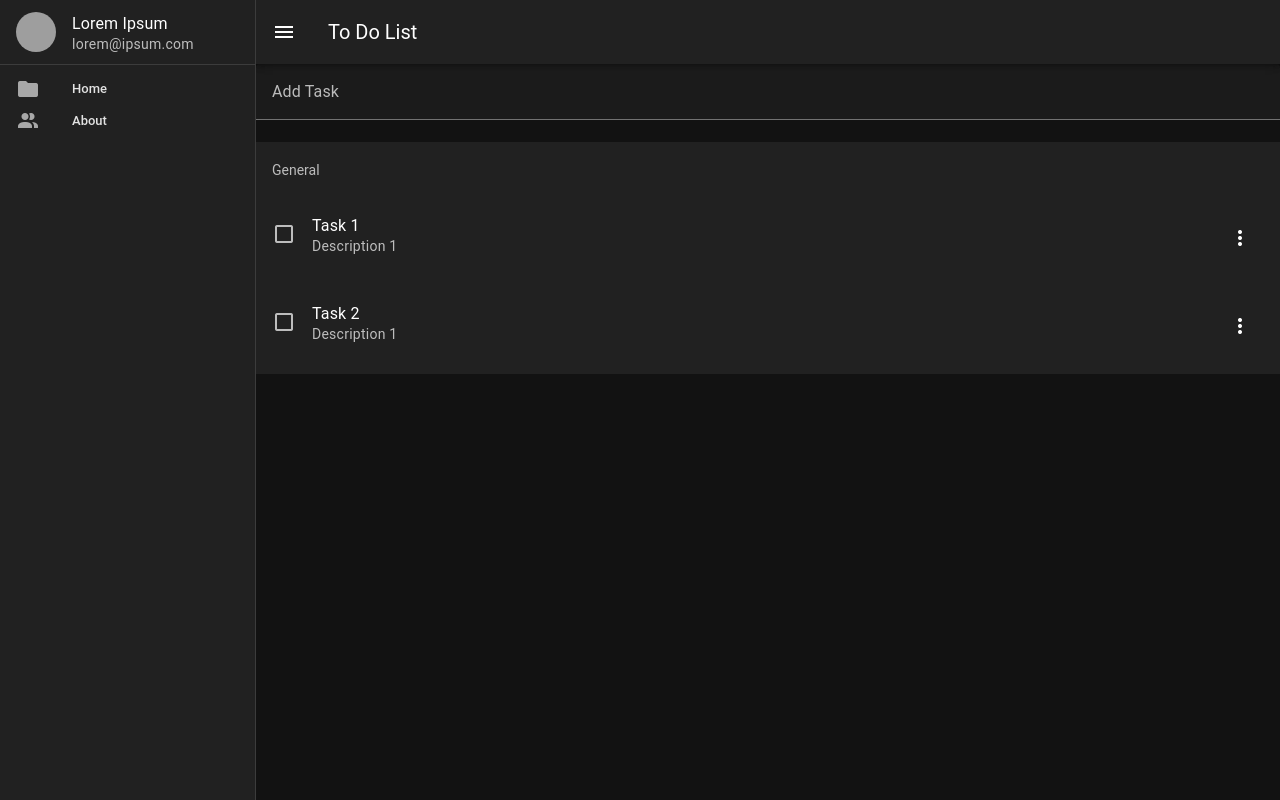
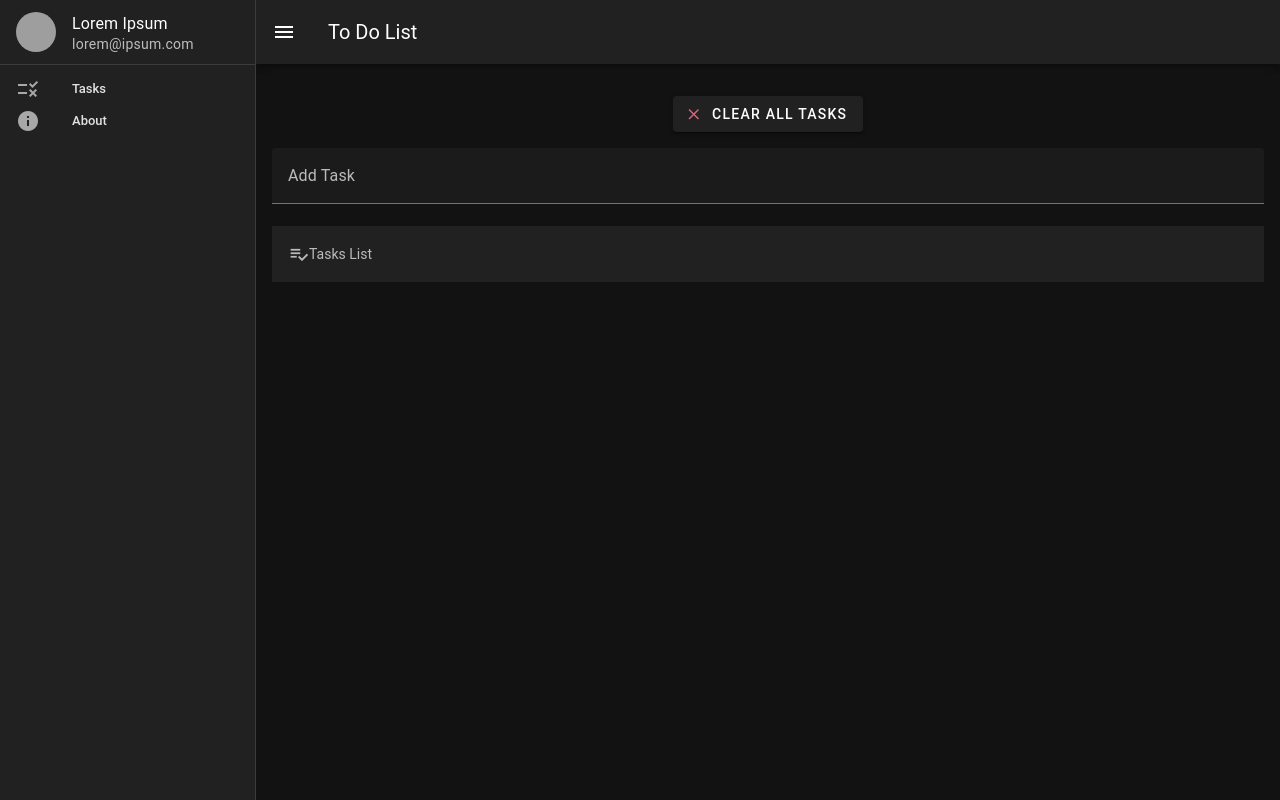
Before and after one commit to WesleyWir/todo-vuetify-3, a Vue app: page / in a window 1280 px wide. Built offline with nearby package versions, Linux system fonts and the light colour scheme; grey boxes are pictures that could not be loaded.

Commit message:
ended and added clear all tasks button

```diff
--- a/index.html
+++ b/index.html
@@ -5,7 +5,7 @@
   <meta charset="UTF-8" />
   <link rel="icon" href="/favicon.ico" />
   <meta name="viewport" content="width=device-width, initial-scale=1.0" />
-  <title>Welcome to Vuetify 3</title>
+  <title>Todo List Vuetify 3</title>
 </head>
 
 <body>
--- /dev/null
+++ b/src/components/ClearTasks.vue
@@ -0,0 +1,39 @@
+<template>
+  <div class="text-center pa-4">
+    <v-dialog v-model="dialog" max-width="400" persistent>
+      <template v-slot:activator="{ props: activatorProps }">
+        <v-btn v-bind="activatorProps">
+          <template v-slot:prepend>
+            <v-icon color="error">mdi-close</v-icon>
+          </template>
+          Clear All Tasks
+        </v-btn>
+      </template>
+
+      <v-card
+        prepend-icon="mdi-trash-can"
+        title="Do you want clear all tasks?"
+      >
+        <template v-slot:actions>
+          <v-spacer></v-spacer>
+
+          <v-btn @click="dialog = false"> No </v-btn>
+
+          <v-btn @click="clearAllTasks"> Yes </v-btn>
+        </template>
+      </v-card>
+    </v-dialog>
+  </div>
+</template>
+
+  <script setup>
+import { ref } from "vue";
+import { useTaskStore } from "@/stores/task";
+const taskStore = useTaskStore();
+const dialog = ref(false);
+
+const clearAllTasks = () => {
+  taskStore.clearAll();
+  dialog.value = false;
+};
+</script>
--- a/src/components/DialogTask.vue
+++ b/src/components/DialogTask.vue
@@ -8,7 +8,6 @@
         </v-card-text>
         <template v-slot:actions>
           <v-spacer></v-spacer>
-
           <v-btn @click="$emit('toggle')"> Confirmar </v-btn>
         </template>
       </v-card>
--- a/src/components/ListTasks.vue
+++ b/src/components/ListTasks.vue
@@ -5,7 +5,7 @@
       lines="three"
       select-strategy="leaf"
     >
-      <v-list-subheader>General</v-list-subheader>
+      <v-list-subheader><v-icon icon="mdi-playlist-check"></v-icon>Tasks List</v-list-subheader>
       <v-list-item
         v-for="(task, i) in taskStore.tasks"
         :key="i"
--- a/src/components/TodoList.vue
+++ b/src/components/TodoList.vue
@@ -1,29 +1,25 @@
 <template>
-  <div>
-    <v-text-field
-      clearable
-      label="Add Task"
-      :rules="rules"
-      v-model="taskStore.titleTaskCreating"
-      @keyup.enter="taskStore.addTask"
-    ></v-text-field>
+  <v-container>
+    <ClearTasks />
+    <form @submit.prevent="taskStore.addTask">
+      <v-text-field
+        required
+        clearable
+        label="Add Task"
+        v-model="taskStore.titleTaskCreating"
+      />
+    </form>
     <ListTasks />
-  </div>
+  </v-container>
 </template>
 
 <script setup>
 import { onMounted } from "vue";
 import ListTasks from "./ListTasks.vue";
+import ClearTasks from "./ClearTasks.vue";
 import { useTaskStore } from "@/stores/task";
 
 const taskStore = useTaskStore();
-const rules = [
-  (value) => {
-    if (value) return true;
-    return "Task name is required";
-  },
-];
-
 onMounted(() => {
   taskStore.getTasks();
 });
--- a/src/layouts/view.vue
+++ b/src/layouts/view.vue
@@ -38,8 +38,8 @@
 import { ref } from "vue";
 
 const menuItems = [
-  { text: "Home", icon: "mdi-folder", to: "/" },
-  { text: "About", icon: "mdi-account-multiple", to: "/about" },
+  { text: "Tasks", icon: "mdi-list-status", to: "/" },
+  { text: "About", icon: "mdi-information", to: "/about" },
 ];
 
 const drawer = ref(null);
--- a/src/pages/about.vue
+++ b/src/pages/about.vue
@@ -2,5 +2,4 @@
 </template>
 
 <script setup>
-  //
 </script>
--- a/src/stores/task.js
+++ b/src/stores/task.js
@@ -3,16 +3,7 @@ import { defineStore } from 'pinia'
 
 export const useTaskStore = defineStore('task', {
     state: () => ({
-        tasks: [
-            {
-                title: 'Task 1',
-                description: 'Description 1',
-            },
-            {
-                title: 'Task 2',
-                description: 'Description 1',
-            },
-        ],
+        tasks: [],
         titleTaskCreating: '',
         showDialogTask: false,
         showDialogDelete: false,
@@ -29,6 +20,10 @@ export const useTaskStore = defineStore('task', {
         deleteTask() {
             this.tasks.splice(this.indexTaskSelected, 1);
             this.toggle(null, "delete");
+            this.saveLocalData();
+        },
+        clearAll() {
+            this.tasks = [];
             this.saveLocalData();
         },
         toggle(i, type = "edit") {
```
